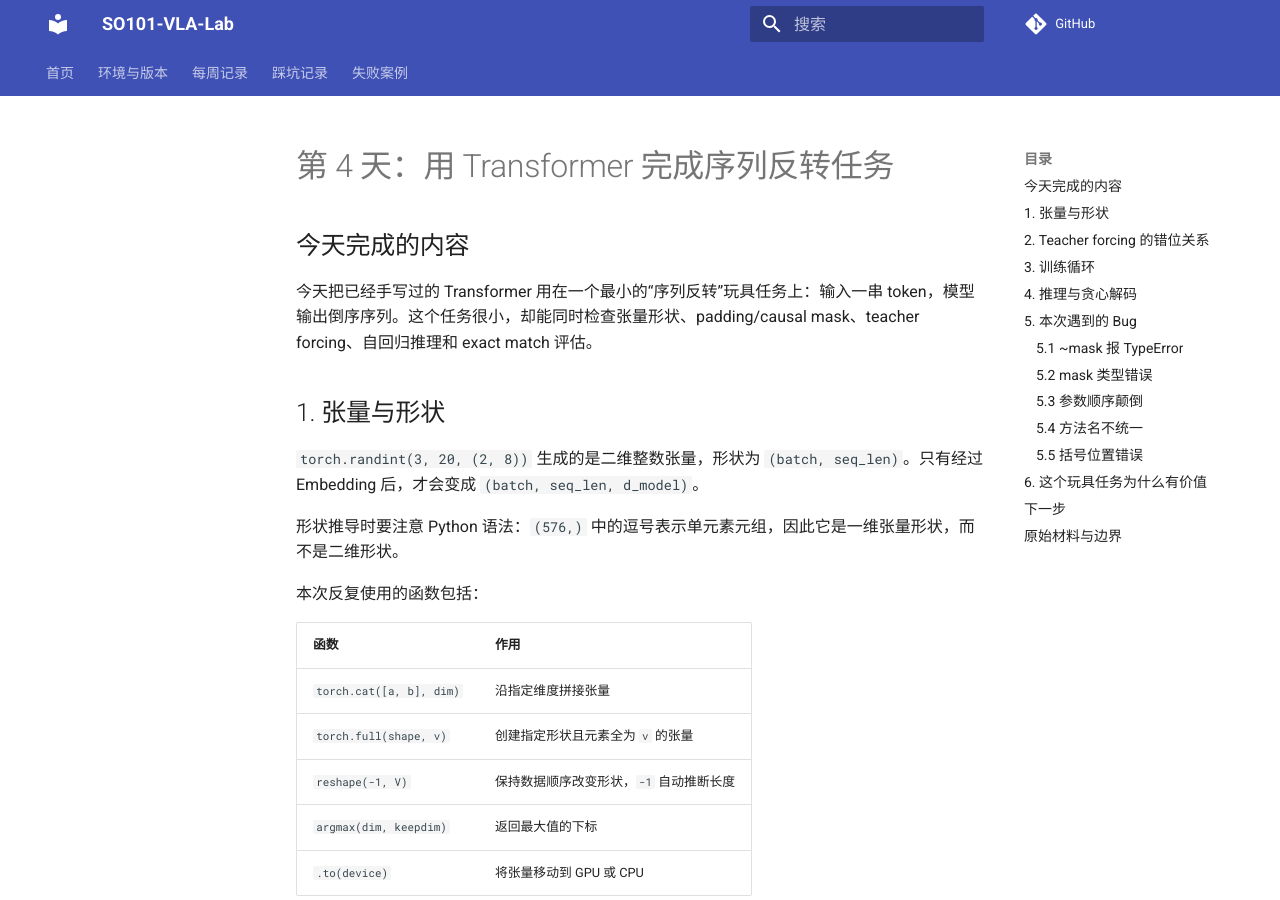
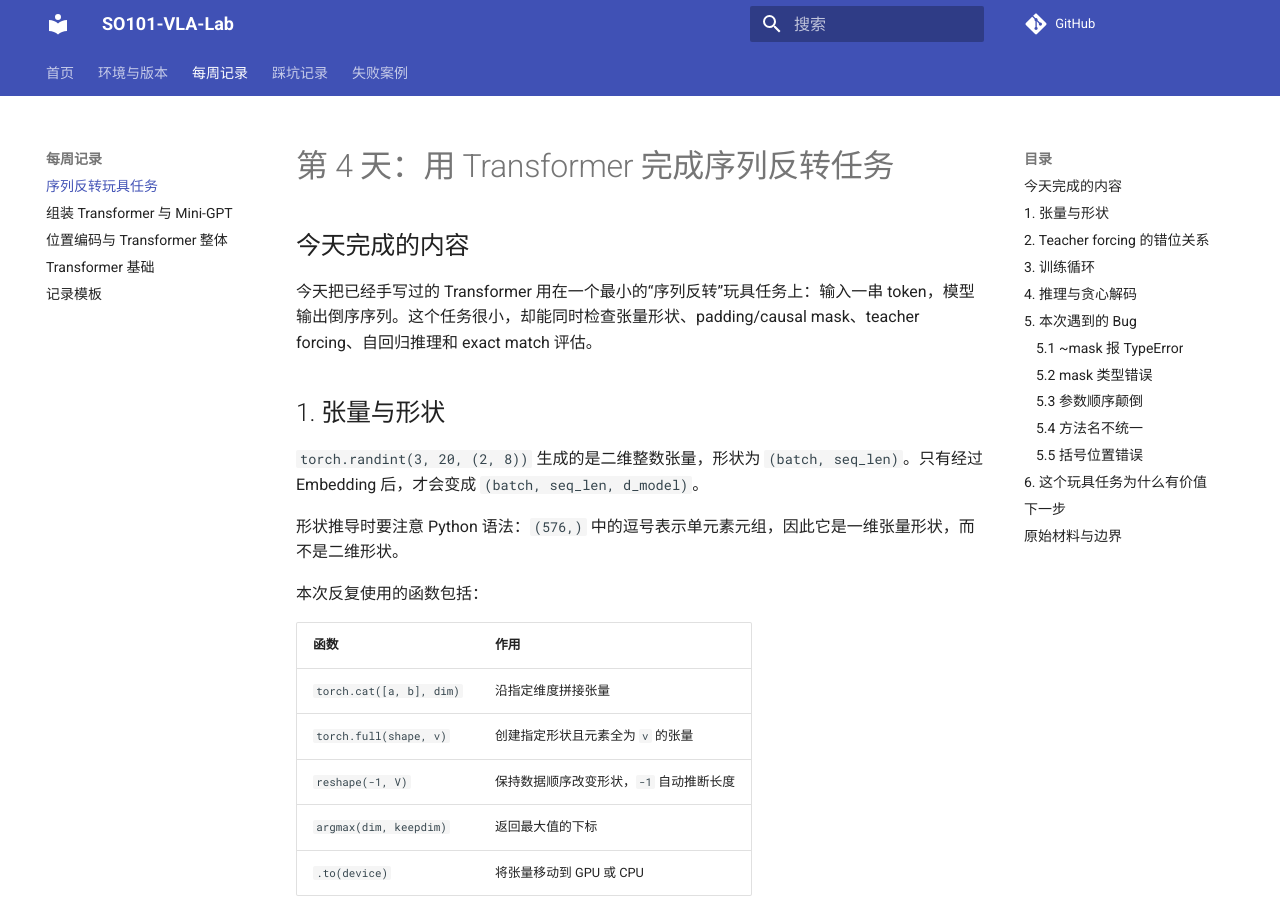
Before and after one commit to huanghongjie1024/so101-vla-lab, an MkDocs documentation site: the page built from docs/weekly-log/2026-10-23-sequence-reversal.md, in a window 1280 px wide and 900 px high. Built offline with MkDocs 1.6.1 and Material for MkDocs 9.7.7, drawn with Linux system fonts in a browser that asks for light colours; comment, search, counter and statistics services are not loaded; some of the changed lines change nothing that is shown.

Commit message:
Add sequence reversal toy task to navigation

```diff
--- a/mkdocs.yml
+++ b/mkdocs.yml
@@ -14,6 +14,7 @@ nav:
   - 首页: index.md
   - 环境与版本: setup.md
   - 每周记录:
+      - 序列反转玩具任务: weekly-log/2026-10-23-sequence-reversal.md
       - 组装 Transformer 与 Mini-GPT: weekly-log/2026-10-21-mini-gpt.md
       - 位置编码与 Transformer 整体: weekly-log/2026-10-20-positional-encoding-transformer.md
       - Transformer 基础: weekly-log/2026-10-19-transformer-basics.md
```
